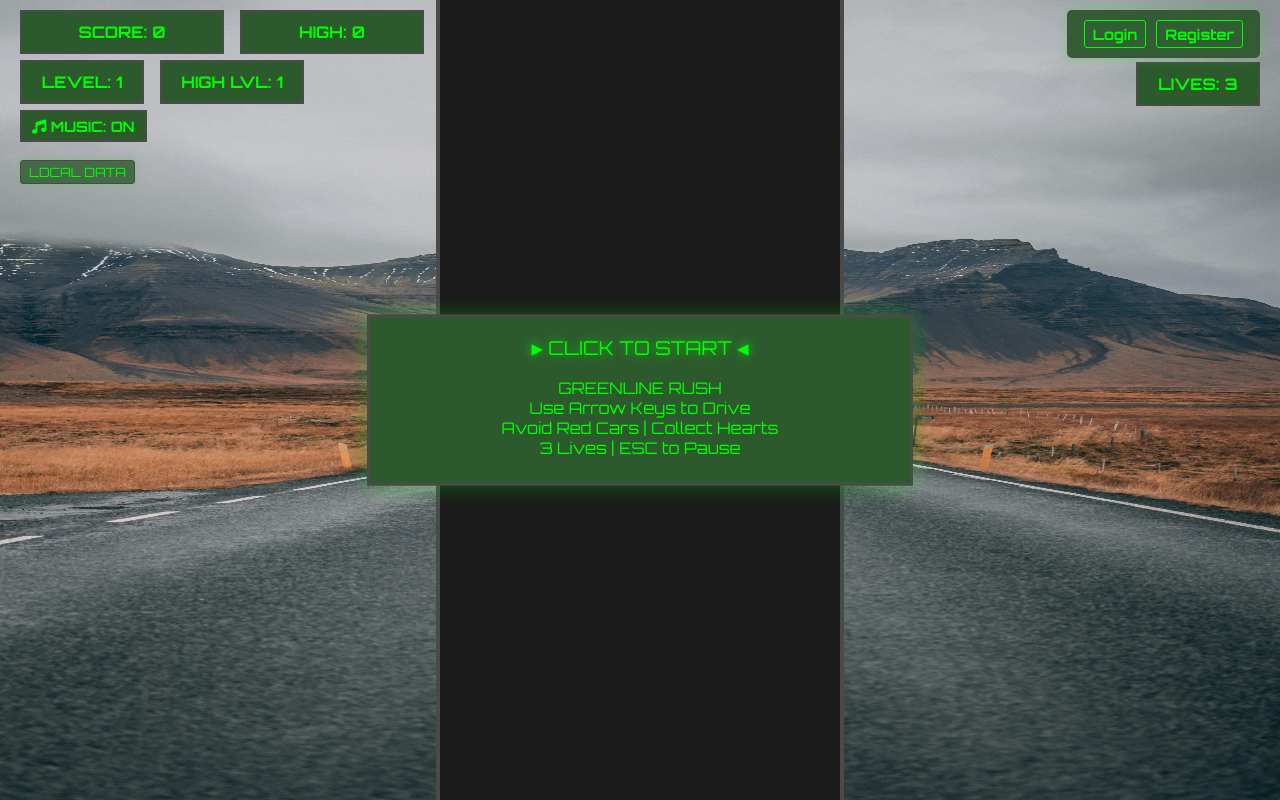
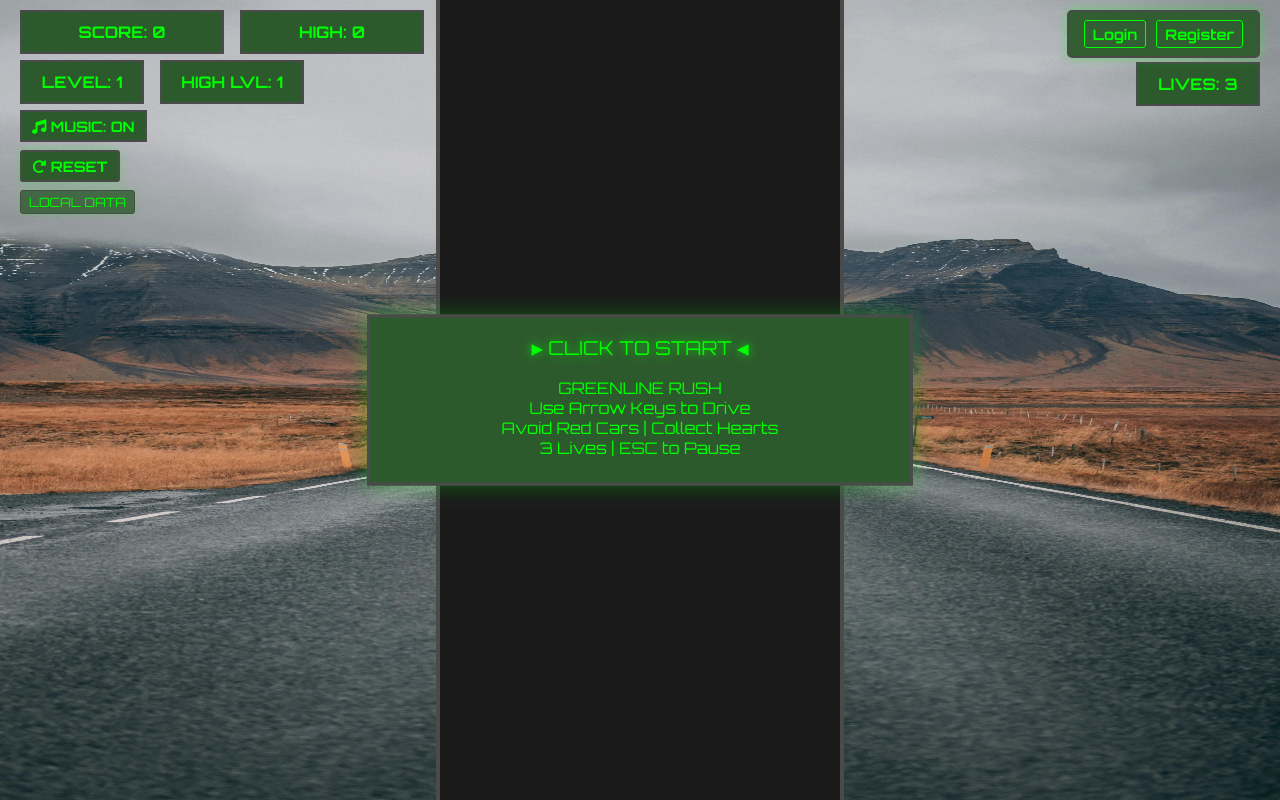
Before and after one commit to KenyanAudo03/Car-game-, a Django app: page / in a window 1280 px wide. Run offline with Django 4.2, Linux system fonts and the light colour scheme.

Commit message:
added a reset button

```diff
--- a/templates/main/homepage.html
+++ b/templates/main/homepage.html
@@ -253,7 +253,7 @@
 
       .sync-status {
         position: absolute;
-        top: 160px;
+        top: 190px;
         left: 20px;
         background-color: rgba(45, 90, 45, 0.8);
         color: #00ff00;
@@ -263,6 +263,26 @@
         border-radius: 3px;
         box-shadow: 0 0 5px rgba(0, 255, 0, 0.3);
       }
+      .resetButton {
+  position: absolute;
+  top: 150px;
+  left: 20px;
+  background-color: #2d5a2d;
+  color: #00ff00;
+  border: 2px solid #4a4a4a;
+  padding: 5px 10px;
+  font-size: 0.9em;
+  cursor: pointer;
+  font-weight: bold;
+  border-radius: 3px;
+  box-shadow: 0 0 8px rgba(0, 255, 0, 0.3);
+}
+
+.resetButton:hover {
+  background-color: #00ff00;
+  color: #1a1a1a;
+}
+
     </style>
   </head>
   <body>
@@ -288,6 +308,9 @@
       <div class="musicControls" onclick="toggleMusic()">
         <i class="fas fa-music"></i> MUSIC: ON
       </div>
+      <div class="resetButton" onclick="resetGame()">
+      <i class="fas fa-redo-alt"></i> RESET
+    </div>
       <div class="sync-status" id="syncStatus">LOCAL DATA</div>
 
       <div class="startScreen">
```
